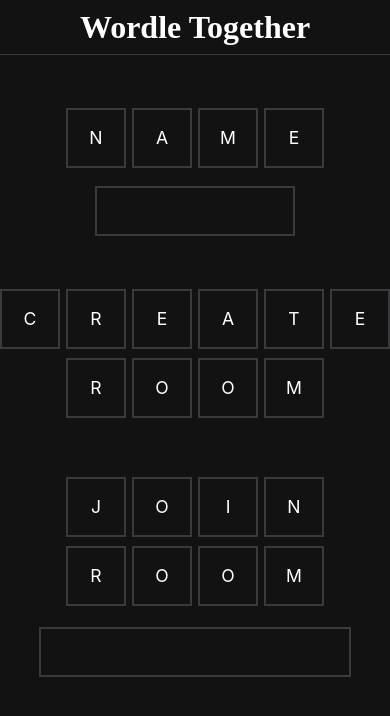
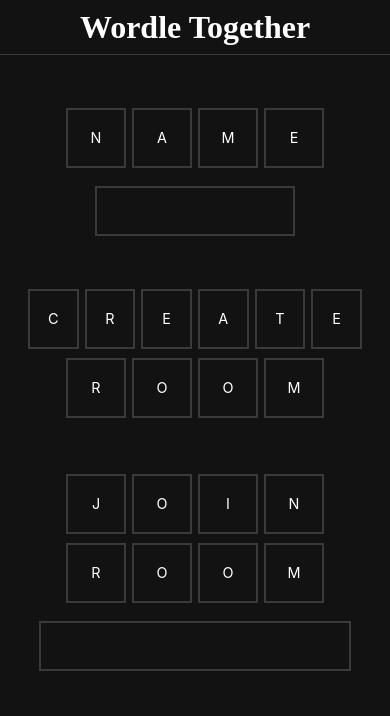
Before and after one commit to andycai789/Wordle-Together, a React (Create React App) app in the folder client/: page / in a window 390 px wide. Shown: the top 716 px of the page. Built offline with nearby package versions, Linux system fonts and the light colour scheme; no server answers.

Commit message:
Made mobile more visually pleasing

```diff
--- a/client/src/components/ColoredRow.jsx
+++ b/client/src/components/ColoredRow.jsx
@@ -2,26 +2,27 @@
 import Row from './Row.jsx'
 
 const getColorFromLetter = (color) => {
-  if (color === 'G') {
+  if (color === 'GREEN') {
     return 'green'
-  } else if (color === 'Y') {
+  } else if (color === 'YELLOW') {
     return 'yellow'
-  } else if (color === 'X') {
+  } else if (color === 'GRAY') {
     return 'gray'
   } else {
     return ''
   }
 }
 
-const formatToRow = (word, colors) => {
+const formatToRow = (word, color) => {
   let wordArray = word.toUpperCase().split('')
-  colors = colors.toUpperCase()
-  return wordArray.map((letter, i) => ({letter: letter, color: getColorFromLetter(colors[i])}))
+  console.log(color)
+  color = color.toUpperCase()
+  return wordArray.map((letter, i) => ({letter: letter, color: getColorFromLetter(color)}))
 }
 
-const ColoredRow = ({name, colors}) => {
+const ColoredRow = ({name, color}) => {
   return (
-    <Row row={formatToRow(name, colors)}/>
+    <Row row={formatToRow(name, color)}/>
   )
 }
 
--- a/client/src/components/pages/GamePage.jsx
+++ b/client/src/components/pages/GamePage.jsx
@@ -66,7 +66,7 @@
             <div className="playerTurn">
                 <ColoredRow
                     name={currentPlayer.name}
-                    colors={currentPlayer.id === socket.id ? 'gggggg' : 'zzzzzz'}
+                    color={currentPlayer.id === socket.id ? 'green' : 'none'}
                 />
             </div>
 
--- a/client/src/components/pages/HomePage.jsx
+++ b/client/src/components/pages/HomePage.jsx
@@ -5,8 +5,8 @@
 import Notification from '../Notification.jsx'
 
 const HomePage = ({socket, permission}) => {
-  const [createColors, setCreateLight] = useState("zzzzzz")
-  const [joinColors, setJoinLight] = useState("zzzzzz")
+  const [createColor, setCreateLight] = useState("none")
+  const [joinColor, setJoinLight] = useState("none")
   const name = useRef('')
   const roomCode = useRef('')
   const navigate = useNavigate()
@@ -71,34 +71,33 @@
     })
 
     socket.on('alreadyInGame', () => {
-      message.current = 'Game in progress.'
-      setVisible(true)
-      setTimeout(() => setVisible(false), 3000)
       allowSubmit.current = true
+      // permission.current = 'game'
+      // navigate('/lobby', {replace: true})
     })
   }, [])
 
   return (
     <div className='HomePage'>
       <div className="nameBox">
-        <ColoredRow name="NAME" colors='zzzz'/>
+        <ColoredRow name="NAME" color='z'/>
       </div>
 
       <form className='input' autoComplete="off" onSubmit={preventNameSubmit}>
-        <input className='inputBar' id='nameInputBar' type="text" name="name" maxLength="6" onChange={changeName}/>
+        <input className='inputBar' id='nameInputBar' type="text" name="name" maxLength="16" onChange={changeName}/>
       </form>
 
       <div className='lobbyButtonContainer'>
-        <div className='lobbyButton' onClick={createRoom} onMouseEnter={() => setCreateLight("yyyyyy")} onMouseLeave={() => setCreateLight("zzzzzz")}>
-          <ColoredRow name="CREATE" colors={createColors}/>
-          <ColoredRow name="ROOM" colors={createColors}/>
+        <div className='lobbyButton' onClick={createRoom} onMouseEnter={() => setCreateLight("yellow")} onMouseLeave={() => setCreateLight("none")}>
+          <ColoredRow name="CREATE" color={createColor}/>
+          <ColoredRow name="ROOM" color={createColor}/>
         </div>
       </div>
 
       <div className='lobbyButtonContainer'>
-        <div className='lobbyButton' onClick={submitCode} onMouseEnter={() => setJoinLight("gggggg")} onMouseLeave={() => setJoinLight("zzzzzz")}>
-          <ColoredRow name="JOIN" colors={joinColors}/>
-          <ColoredRow name="ROOM" colors={joinColors}/>
+        <div className='lobbyButton' onClick={submitCode} onMouseEnter={() => setJoinLight("green")} onMouseLeave={() => setJoinLight("none")}>
+          <ColoredRow name="JOIN" color={joinColor}/>
+          <ColoredRow name="ROOM" color={joinColor}/>
         </div>
       </div>
 
--- a/client/src/components/pages/LobbyPage.jsx
+++ b/client/src/components/pages/LobbyPage.jsx
@@ -30,11 +30,11 @@
 
     const getPlayerColor = (player) => {
         if (player.leader) {
-            return 'yyyyyy'
+            return 'yellow'
         } else if (player.id === socket.id) {
-            return 'gggggg'
+            return 'green'
         } else {
-            return 'xxxxxx'
+            return 'none'
         }
     }
 
@@ -92,7 +92,7 @@
 
             <div className="playersContainer">
                 {players.map((player, i) => {
-                    return <ColoredRow key={i} name={player.name} colors={getPlayerColor(player)}/>
+                    return <ColoredRow key={i} name={player.name} color={getPlayerColor(player)}/>
                 })}
             </div>
         </div>
--- a/client/src/css/Box.css
+++ b/client/src/css/Box.css
@@ -29,6 +29,6 @@
 
 @media screen and (max-width: 450px) {
     .box {
-        font-size: 110%;
+        font-size: 90%;
     }
 }
--- a/client/src/css/Header.css
+++ b/client/src/css/Header.css
@@ -1,7 +1,7 @@
 .Header {
     text-align: center;
     border-bottom: 1px solid #3a3a3c;
-    min-width: 300px;
+    min-width: 250px;
 }
 
 #headerLink {
--- a/client/src/css/HomePage.css
+++ b/client/src/css/HomePage.css
@@ -1,5 +1,5 @@
 .HomePage {
-    min-width: 320px;
+    min-width: 250px;
 }
 
 .nameBox {
@@ -55,4 +55,8 @@
     .lobbyButton {
         display: block;
     }
+
+    .lobbyButtonContainer {
+        display: block;
+    }
 }
--- a/client/src/css/LobbyPage.css
+++ b/client/src/css/LobbyPage.css
@@ -1,22 +1,7 @@
 .lobbyPage {
     display: flex;
-    flex-direction: row;
-    justify-content: space-between;
-    min-width: 320px;
-    max-width: 1000px;
-    margin: auto;
-}
-
-.game-settings {
-    display: flex;
     flex-direction: column;
-    width: 300px;
-    height: 370px;
-    background-color: #3a3a3c;
-    margin-left: 30px;
-    margin-top: 30px;
-    color: rgb(231, 223, 223);
-    font-weight: bold;
+    align-items: center;
 }
 
 .game-title {
@@ -34,7 +19,8 @@
 .startButtonContainer {
     display: flex;
     justify-content: center;
-    margin-top: 30px;
+    margin-top: 20px;
+    margin-bottom: 20px;
 }
 
 .startButton {
@@ -44,31 +30,32 @@
     font-weight: bold;
 }
 
-.playersContainer {
-    margin-top: 30px;
-    margin-right: 30px;
-    width: 500px;
-    height: 500px;
+.game-settings {
+    width: 70%;
+    min-width: 250px;
+    background-color: #3a3a3c;
+    color: rgb(231, 223, 223);
+    font-weight: bold;
+    margin: 20px;
 }
 
+.playersContainer {
+    width: 90%;
+    margin: 30px;
+}
 
-@media screen and (max-width: 850px) {
+@media screen and (min-width: 800px) {
     .lobbyPage {
-        display: flex;
-        flex-direction: column;
-        align-items: center;
-        max-width: 1000px;
-        margin:auto;
+        flex-direction: row;
+        justify-content: space-between;
+        align-items: flex-start;
     }
 
     .game-settings {
-        margin-left: 0px;
+        width: 30%
     }
 
     .playersContainer {
-        margin-top: 20px;
-        margin-right: 0px;
-        width: 100%;
+        width: 60%;
     }
-
 }
--- a/client/src/css/Row.css
+++ b/client/src/css/Row.css
@@ -3,4 +3,6 @@
     flex-direction: row;
     justify-content: center;
     margin-bottom: 3px;
+    margin-left: 10px;
+    margin-right: 10px;
 }
```
Also changed, not shown: 1 other file (tests, documents, lock files or other folders).
